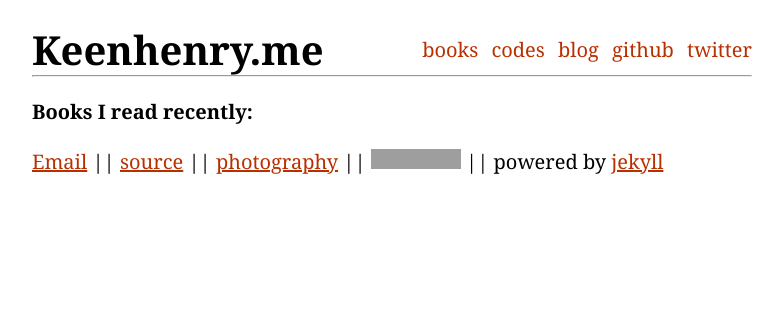
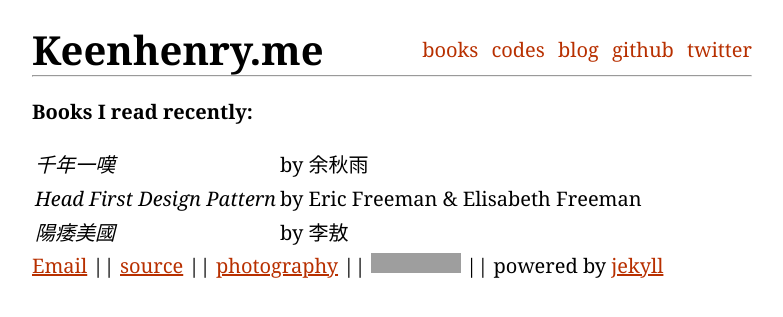
Before and after one commit to keenhenry/keenhenry.github.com, a Jekyll site: the page built from books.md, in a window 1280 px wide. Shown: the top 317 px of the page, without its empty margins (248-1031 px from the left). Built offline with Jekyll 4.4.1, drawn with Linux system fonts in a browser that asks for light colours; grey boxes are pictures that could not be loaded.

Commit message:
added contents in books.html page

```diff
--- a/books.md
+++ b/books.md
@@ -3,3 +3,22 @@ layout: default
 ---
 
 __Books I read recently:__
+
+<table>
+
+<tr>
+<td><i>千年一嘆</i></td>
+<td>by 余秋雨</td>
+</tr>
+
+<tr>
+<td><i>Head First Design Pattern</i></td>
+<td>by Eric Freeman &amp; Elisabeth Freeman</td>
+</tr>
+
+<tr>
+<td><i>陽痿美國</i></td>
+<td>by 李敖</td>
+</tr>
+
+</table>
```
